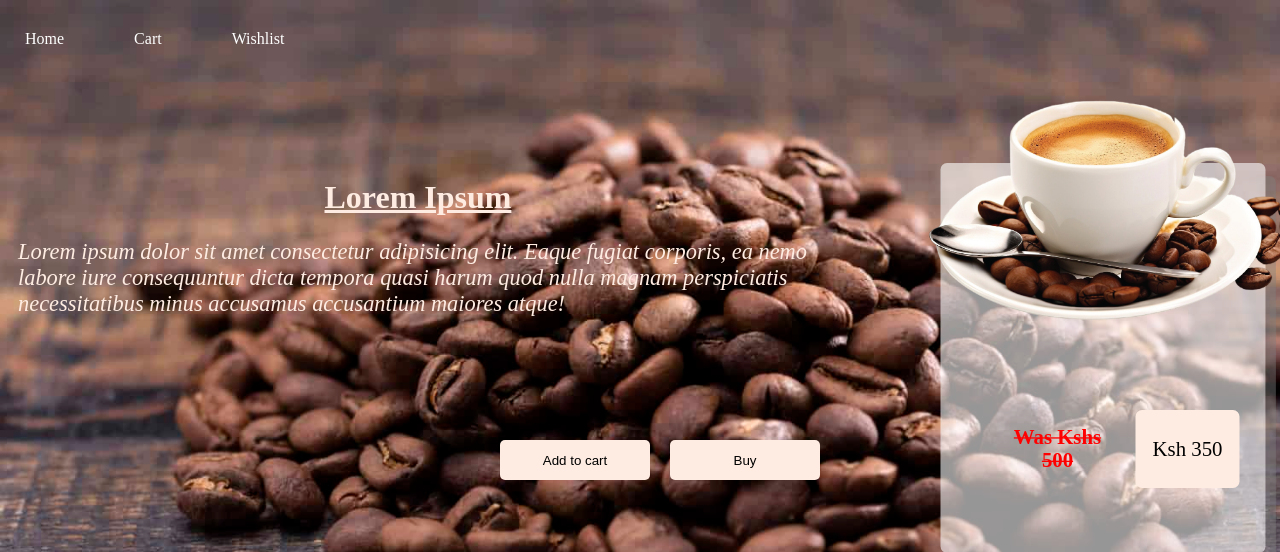
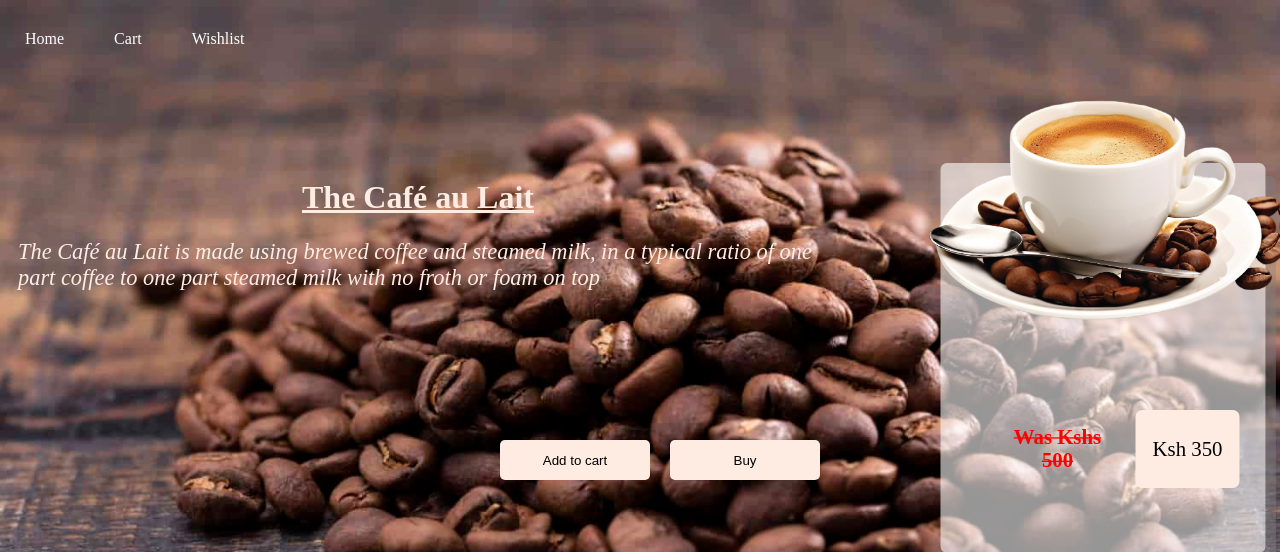
Before and after one commit to Warungu/FirstWebpage, a PHP site: page / in a window 1280 px wide; the page is wider, and only the part inside the window is pictured. Shown: the top 552 px of that part. Run offline with PHP 8.4, Linux system fonts and the light colour scheme.

Commit message:
Reduced the nav bar margin and added an actual coffee description

```diff
--- a/index.css
+++ b/index.css
@@ -112,7 +112,7 @@ ul {
 
 li {
     float: left;
-    margin-right: 70px;
+    margin-right: 50px;
     color: white;
 }
 
--- a/index.html
+++ b/index.html
@@ -26,8 +26,10 @@
 
  <!--Item descriptions-->
  <div id="description_box">
-    <h1 id="desc_title">Lorem Ipsum</h1>
-    <p id="description">Lorem ipsum dolor sit amet consectetur adipisicing elit. Eaque fugiat corporis, ea nemo labore iure consequuntur dicta tempora quasi harum quod nulla magnam perspiciatis necessitatibus minus accusamus accusantium maiores atque!</p>
+    <h1 id="desc_title">The Café au Lait</h1>
+    <p id="description">
+      The Café au Lait is made using brewed coffee and steamed milk, in a typical ratio of one part coffee to one part steamed milk with no froth or foam on top
+    </p>
  </div>
 
  <!--Buttons-->
```
